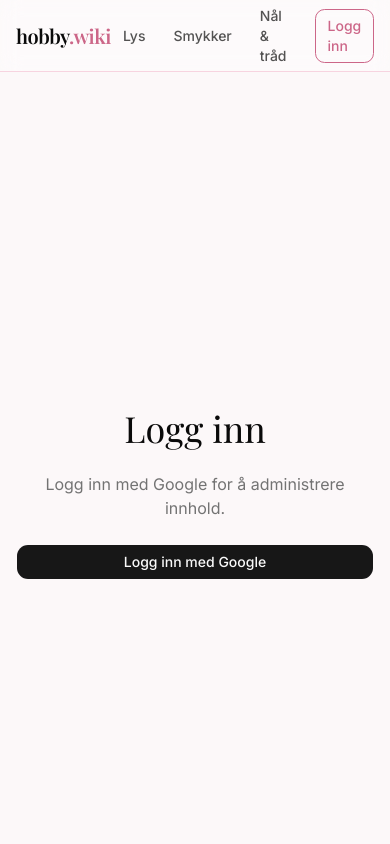
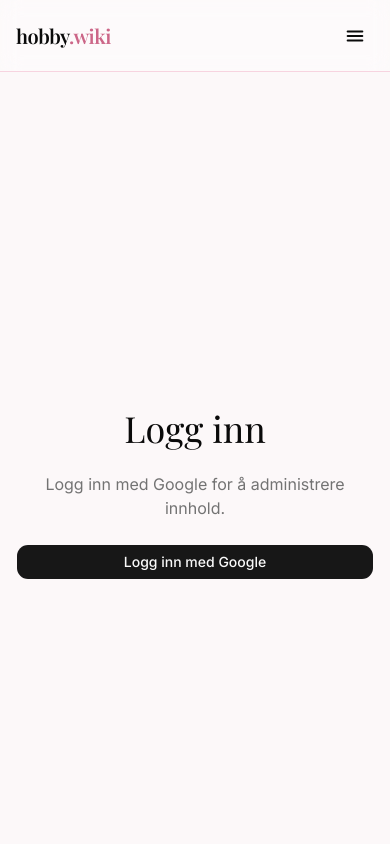
Before and after one commit to ronjalh/hobby_wiki, a Next.js app: page /login in a window 390 px wide. Shown: the top 844 px of the page. Built offline with nearby package versions, Linux system fonts and the light colour scheme; no server answers; a web font is replaced by a local one.

Commit message:
Header: hamburgermeny p\u00e5 mobil (< 768px), horisontal nav p\u00e5 desktop

```diff
--- a/src/components/layout/HeaderNav.tsx
+++ b/src/components/layout/HeaderNav.tsx
@@ -1,5 +1,6 @@
 'use client';
 
+import { useState, useEffect } from 'react';
 import Link from 'next/link';
 import { usePathname } from 'next/navigation';
 import { motion, useScroll, useTransform } from 'framer-motion';
@@ -26,6 +27,13 @@ export function HeaderNav({ isLoggedIn, isAdmin }: Props) {
         ? 'handarbeid'
         : null;
 
+  const [menuOpen, setMenuOpen] = useState(false);
+
+  // Lukk menyen ved ruteendring
+  useEffect(() => {
+    setMenuOpen(false);
+  }, [pathname]);
+
   return (
     <motion.header
       data-hobby={hobby}
@@ -45,12 +53,13 @@ export function HeaderNav({ isLoggedIn, isAdmin }: Props) {
       >
         <Link
           href="/"
-          className="font-serif text-xl font-semibold tracking-tight"
+          className="font-serif text-xl font-semibold tracking-tight shrink-0"
         >
           hobby<span className="text-[var(--color-hobby-accent)]">.wiki</span>
         </Link>
 
-        <div className="flex items-center gap-1">
+        {/* Desktop nav */}
+        <div className="hidden md:flex items-center gap-1">
           <NavLink href="/lys" label="Lys" active={hobby === 'lys'} hobby="lys" />
           <NavLink
             href="/smykker"
@@ -83,7 +92,55 @@ export function HeaderNav({ isLoggedIn, isAdmin }: Props) {
             </Link>
           )}
         </div>
+
+        {/* Mobile hamburger */}
+        <button
+          type="button"
+          className="md:hidden p-2 rounded-md hover:bg-[var(--color-hobby-accent-light)]/30 transition-colors"
+          onClick={() => setMenuOpen(!menuOpen)}
+          aria-label={menuOpen ? 'Lukk meny' : 'Åpne meny'}
+          aria-expanded={menuOpen}
+        >
+          {menuOpen ? <CloseIcon /> : <MenuIcon />}
+        </button>
       </nav>
+
+      {/* Mobile menu dropdown */}
+      {menuOpen && (
+        <div className="md:hidden absolute top-full left-0 right-0 bg-white/95 backdrop-blur-lg border-b border-[var(--color-hobby-accent-light)] shadow-md">
+          <div className="container mx-auto max-w-6xl px-4 py-4 flex flex-col gap-2">
+            <MobileNavLink href="/lys" label="Lys" hobby="lys" />
+            <MobileNavLink
+              href="/smykker"
+              label="Smykker"
+              hobby="smykker"
+            />
+            <MobileNavLink
+              href="/handarbeid"
+              label="Nål & tråd"
+              hobby="handarbeid"
+            />
+            <div className="border-t border-[var(--color-hobby-accent-light)]/50 my-1" />
+            {isLoggedIn ? (
+              isAdmin ? (
+                <Link
+                  href="/admin"
+                  className="px-3 py-2 rounded-md text-sm font-medium bg-[var(--color-hobby-accent)] text-white text-center hover:bg-[var(--color-hobby-accent-dark)] transition-colors"
+                >
+                  Admin
+                </Link>
+              ) : null
+            ) : (
+              <Link
+                href="/login"
+                className="px-3 py-2 rounded-md text-sm font-medium border border-[var(--color-hobby-accent)] text-[var(--color-hobby-accent)] text-center hover:bg-[var(--color-hobby-accent-light)]/30 transition-colors"
+              >
+                Logg inn
+              </Link>
+            )}
+          </div>
+        </div>
+      )}
     </motion.header>
   );
 }
@@ -115,3 +172,60 @@ function NavLink({
     </Link>
   );
 }
+
+function MobileNavLink({
+  href,
+  label,
+  hobby,
+}: {
+  href: string;
+  label: string;
+  hobby?: 'lys' | 'smykker' | 'handarbeid';
+}) {
+  return (
+    <Link
+      href={href}
+      data-hobby={hobby}
+      className="px-3 py-2 rounded-md text-base font-medium text-foreground/80 hover:text-[var(--color-hobby-accent)] hover:bg-[var(--color-hobby-accent-light)]/20 transition-colors"
+    >
+      {label}
+    </Link>
+  );
+}
+
+function MenuIcon() {
+  return (
+    <svg
+      width="22"
+      height="22"
+      viewBox="0 0 24 24"
+      fill="none"
+      stroke="currentColor"
+      strokeWidth="2.2"
+      strokeLinecap="round"
+      aria-hidden="true"
+    >
+      <line x1="4" y1="7" x2="20" y2="7" />
+      <line x1="4" y1="12" x2="20" y2="12" />
+      <line x1="4" y1="17" x2="20" y2="17" />
+    </svg>
+  );
+}
+
+function CloseIcon() {
+  return (
+    <svg
+      width="22"
+      height="22"
+      viewBox="0 0 24 24"
+      fill="none"
+      stroke="currentColor"
+      strokeWidth="2.2"
+      strokeLinecap="round"
+      aria-hidden="true"
+    >
+      <line x1="6" y1="6" x2="18" y2="18" />
+      <line x1="6" y1="18" x2="18" y2="6" />
+    </svg>
+  );
+}
```
